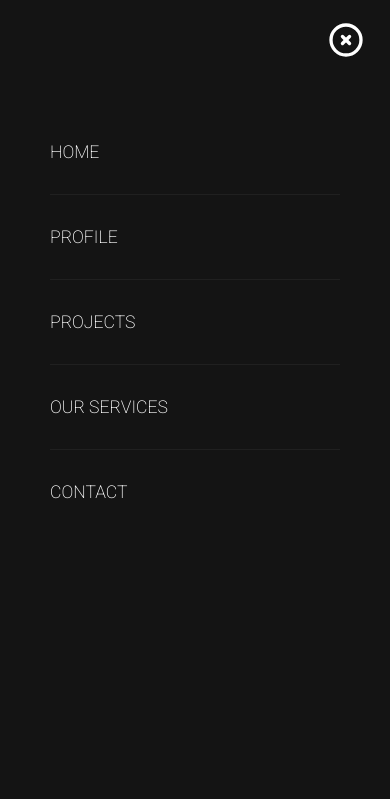
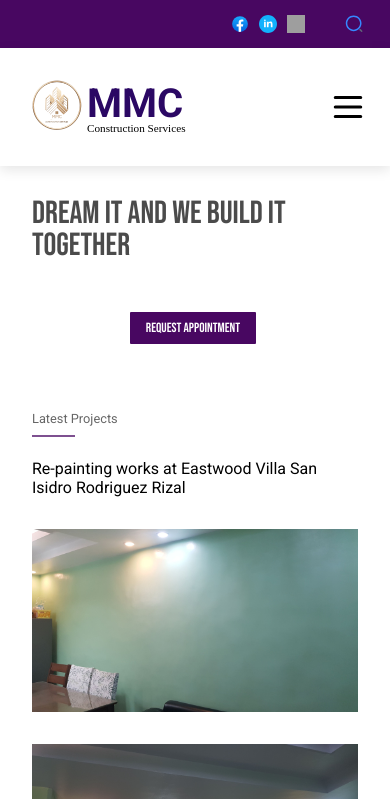
Before and after one commit to melvzz1204/MMC, a React (Vite) app: page / in a window 390 px wide. Shown: the top 799 px of the page. Built offline with nearby package versions, Linux system fonts and the light colour scheme; grey boxes are pictures that could not be loaded; a web font is replaced by a local one.

Commit message:
1st commit

```diff
--- a/src/Header.jsx
+++ b/src/Header.jsx
@@ -1,26 +1,34 @@
-import './css/head.css'
-import Menulog from '/Slide-img/menu.svg'
-import SocialMedia from './component/SocialMedia'
-import Sidepanel from './component/Sidepanel'
-import { useState } from 'react'
+import "./css/head.css";
+import Menulog from "/Slide-img/menu.svg";
+import SocialMedia from "./component/SocialMedia";
+import Sidepanel from "./component/Sidepanel";
+import mmcLogo from "/MMC-log.png";
+import { useState } from "react";
 
 export default function Head() {
   const [show, setShow] = useState(false);
 
-  console.log(show)
   return (
     <>
-    <SocialMedia />
-    <div className='head-main-container'>
-        <div className='title-menu-container'>
-            <h2 className='title-menu'>MMC</h2>
-            <p className='subtitle-menu'>Construction Services</p>
+      <SocialMedia />
+      <div className="head-main-container">
+        <div className="title-menu-container">
+          <div>
+            <img src={mmcLogo} alt="MMClogo" className="MMMlogo" />
+          </div>
+          <div>
+            <h2 className="title-menu">MMC</h2>
+            <p className="subtitle-menu">Construction Services</p>
+          </div>
         </div>
-        <img src={Menulog} alt="menu" className='head-menu-img'  onClick={() => setShow(!show)} />
-    </div>
-    {show ? "" : <Sidepanel/>}
-    {show && <Sidepanel/>}
+        <img
+          src={Menulog}
+          alt="menu"
+          className="head-menu-img"
+          onClick={() => setShow(!show)}
+        />
+      </div>
+      <Sidepanel show={show} setShow={setShow} />
     </>
-  )
-
+  );
 }
--- a/src/component/Sidepanel.jsx
+++ b/src/component/Sidepanel.jsx
@@ -1,19 +1,17 @@
 import "../css/sidepanel.css";
 import Closebtn from "/Slide-img/close.svg";
-import { useState } from "react";
 
-export default function Sidepanel() {
-  const [close, setClose] = useState(true);
+export default function Sidepanel({ show, setShow }) {
   return (
     <div className="sidepanel-main-container">
-      {close && (
+      {show && (
         <ul>
           <img
             src={Closebtn}
             alt=""
             className="img-close-btn"
             onClick={() => {
-              setClose(false);
+              setShow(false);
             }}
           />
           <li>Home</li>
--- a/src/css/head.css
+++ b/src/css/head.css
@@ -1,5 +1,5 @@
 @media screen and (max-width: 425px) {
-    .head-main-container{
+  .head-main-container {
     display: flex;
     align-items: center;
     gap: 0.2rem;
@@ -9,26 +9,30 @@
     background-color: rgb(255, 255, 255);
     box-shadow: rgba(0, 0, 0, 0.1) 0px 4px 12px;
   }
-    .head-menu-img{
+  .head-menu-img {
     width: 40px;
     cursor: pointer;
     padding: 1px;
   }
-    .title-menu{
+  .title-menu {
     text-transform: uppercase;
     font-size: 2.5rem;
     color: rgb(43, 8, 100);
   }
-    .title-menu-container{
+  .title-menu-container {
     display: flex;
     align-items: center;
-        flex-direction: column;
-        line-height: 1.5rem;
+    padding: 5px;
+    text-align: justify;
   }
-    .subtitle-menu{
+  .subtitle-menu {
     text-transform: capitalize;
     font-size: 0.7em;
+    margin-top: -5px;
     font-family: "Liter", serif;
   }
 
+  .MMMlogo {
+    width: 60px;
   }
+}
--- a/src/css/sidepanel.css
+++ b/src/css/sidepanel.css
@@ -8,7 +8,7 @@
     color: white;
     font-weight: 200;
     position: absolute;
-    width:  100%;
+    width: 100%;
     padding: 50px;
     height: 100%;
     text-transform: uppercase;
```
Also changed, not shown: src/content.jsx (+4 -4 lines), public/MMC-log.png (added). Lines whose indentation alone changed are shown as unchanged.
